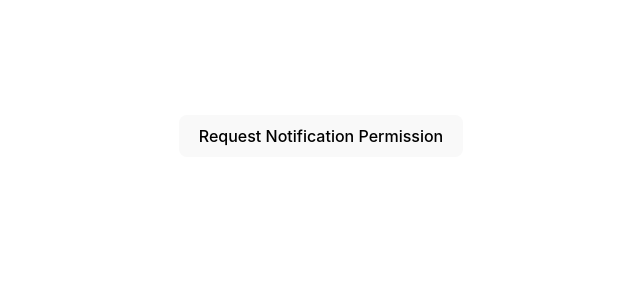
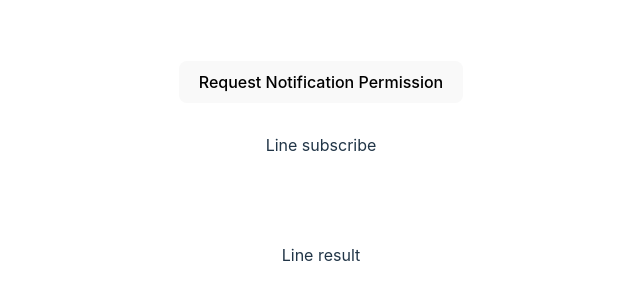
Before and after one commit to hnamazli/pwa-app, a React app: page / in a window 1280 px wide. Shown: the part 208-508 px from the top of the page, without its empty margins (319-959 px from the left). Built offline with nearby package versions, Linux system fonts and the light colour scheme; the HTML template or start-up script is replaced by a standard one.

Commit message:
change logic

```diff
--- a/src/App.tsx
+++ b/src/App.tsx
@@ -132,11 +132,13 @@ function App() {
           Install PWA
         </button>
       )}
+      <span>Line subscribe</span>
+      <pre>
+        {subscribeResult}
+      </pre>
+      <span>Line result</span>
       <pre>
         {result}
-      </pre>
-      <pre>
-        {subscribeResult}
       </pre>
     </div>
   )
```
